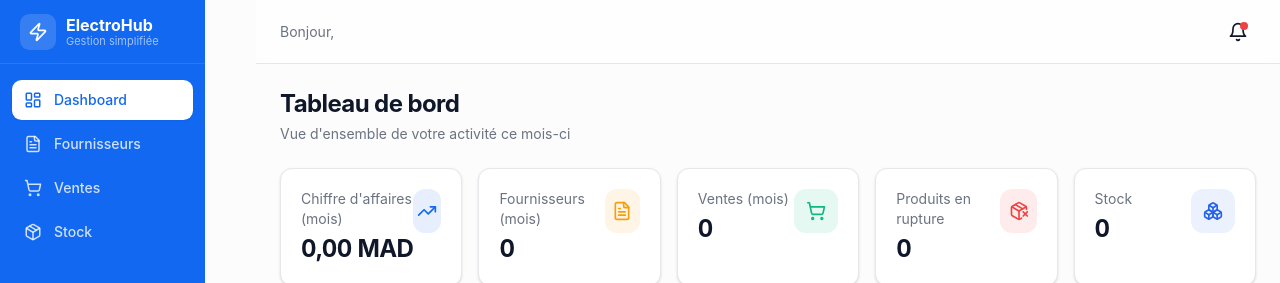
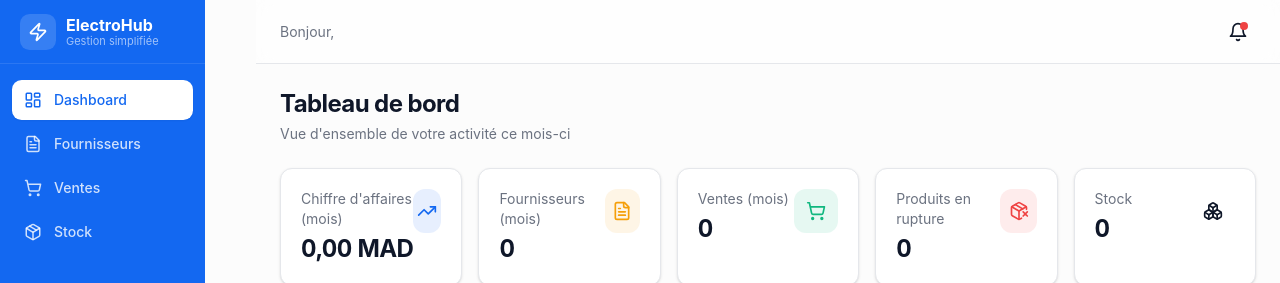
Before and after one commit to anwar225/electrohub-mvp1, a React (Vite) app: page /dashboard in a window 1280 px wide. Shown: the top 283 px of the page. Built offline with nearby package versions, Linux system fonts and the light colour scheme; no server answers; sample sign-in values are in the browser's storage.

Commit message:
Add info color scheme to CSS variables for 5th KPI

```diff
--- a/src/index.css
+++ b/src/index.css
@@ -24,6 +24,8 @@
     --success-foreground: 0 0% 100%;
     --warning: 38 92% 50%;
     --warning-foreground: 0 0% 100%;
+    --info: 217 91% 60%;
+    --info-foreground: 0 0% 100%;
     --border: 220 13% 91%;
     --input: 220 13% 91%;
     --ring: 217 89% 51%;
@@ -56,6 +58,8 @@
     --success-foreground: 222 47% 11%;
     --warning: 38 92% 55%;
     --warning-foreground: 222 47% 11%;
+    --info: 217 91% 65%;
+    --info-foreground: 222 47% 11%;
     --border: 217 33% 20%;
     --input: 217 33% 20%;
     --ring: 217 89% 60%;
--- a/src/pages/Dashboard.tsx
+++ b/src/pages/Dashboard.tsx
@@ -171,7 +171,7 @@ const tints: Record<string, string> = {
   warning: 'bg-warning/10 text-warning',
   destructive: 'bg-destructive/10 text-destructive',
   success: 'bg-success/10 text-success',
-  info: 'bg-blue-500/10 text-blue-600',
+  info: 'bg-info/10 text-info',
 };
 
 function Kpi({
```
